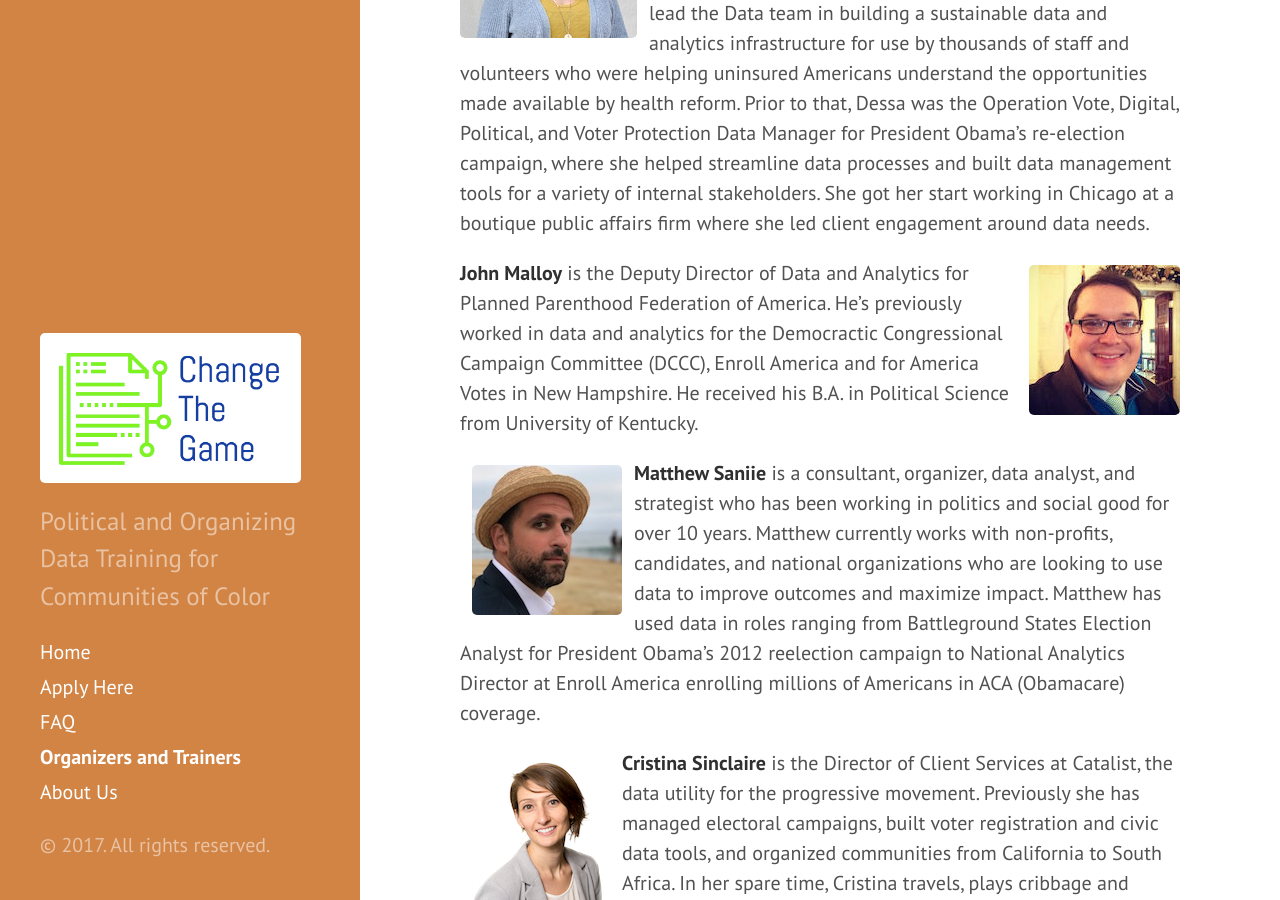
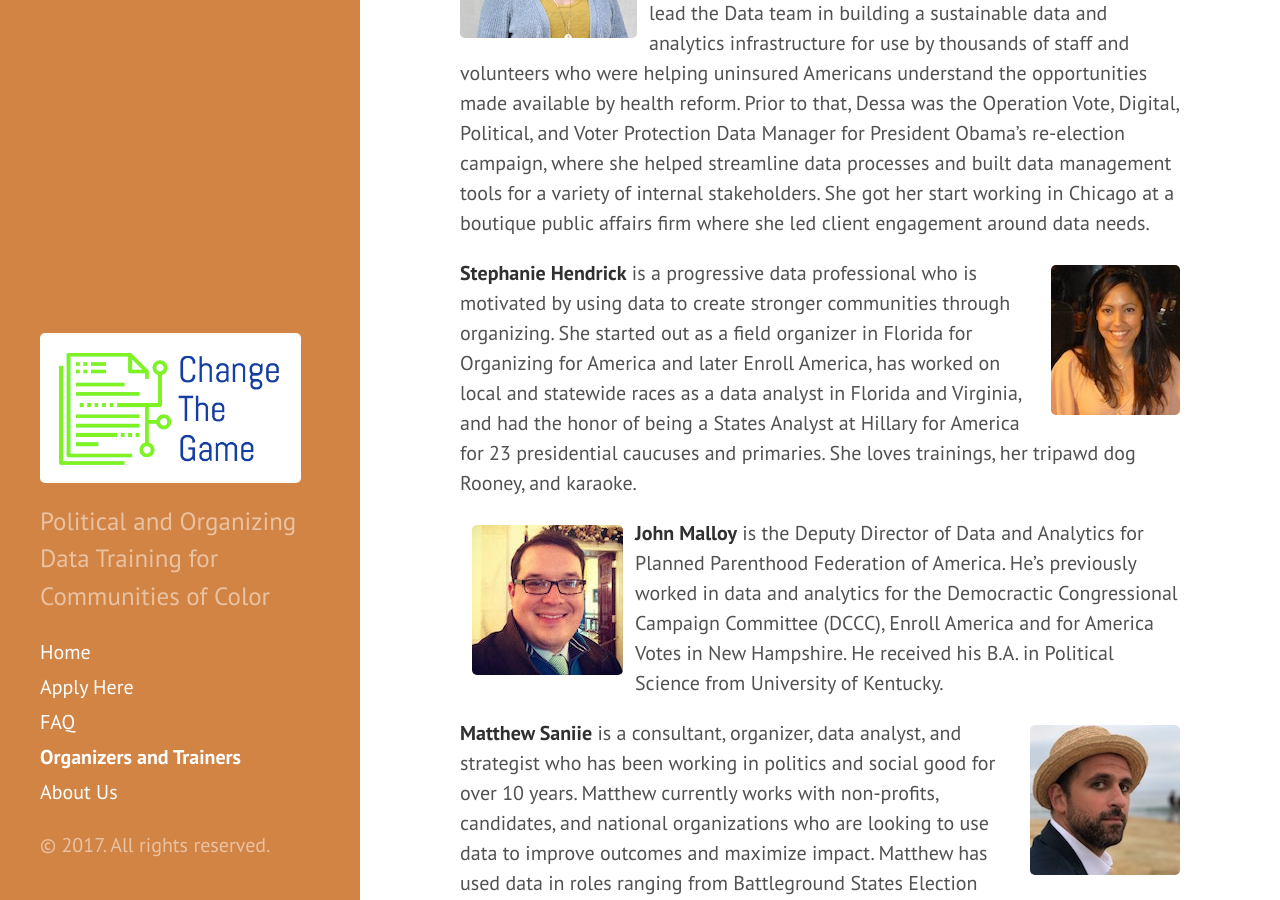
Before and after one commit to anniejw6/changethegame_site, a Jekyll site: the page built from trainers.md, in a window 1280 px wide and 900 px high, scrolled down 2887 px. Built offline with Jekyll 4.4.1, drawn with Linux system fonts in a browser that asks for light colours.

Commit message:
Update trainers.md

```diff
--- a/trainers.md
+++ b/trainers.md
@@ -38,10 +38,13 @@ Vice President for MomsRising.org, **Monifa Bandele** has more than 15 years of
 ![Dessa Gypalo]({{ site.url }}/public/Dessa.jpg){:style="float: left;margin-right: 12px;margin-top: 10px;"}
 **Dessa Gypalo** is the Director of Data Services at NGP VAN. She, and her team, support a variety of client data needs, including onboarding and data hygiene tasks. Previously, she was the National Data Manager for Enroll America. In that role, she lead the Data team in building a sustainable data and analytics infrastructure for use by thousands of staff and volunteers who were helping uninsured Americans understand the opportunities made available by health reform. Prior to that, Dessa was the Operation Vote, Digital, Political, and Voter Protection Data Manager for President Obama’s re-election campaign, where she helped streamline data processes and built data management tools for a variety of internal stakeholders. She got her start working in Chicago at a boutique public affairs firm where she led client engagement around data needs.
 
-![John Malloy]({{ site.url }}/public/john2.jpg){:style="float: right;margin-left: 12px;margin-top: 7px;"}
+![Stephanie Hendrick]({{ site.url }}/public/stephanie.jpg){:style="float: right;margin-left: 12px;margin-top: 7px;"}
+**Stephanie Hendrick** is a progressive data professional who is motivated by using data to create stronger communities through organizing. She started out as a field organizer in Florida for Organizing for America and later Enroll America, has worked on local and statewide races as a data analyst in Florida and Virginia, and had the honor of being a States Analyst at Hillary for America for 23 presidential caucuses and primaries. She loves trainings, her tripawd dog Rooney, and karaoke.
+
+![John Malloy]({{ site.url }}/public/john2.jpg){:style="float: left;margin-left: 12px;margin-right: 12px; margin-top: 7px;"}
 **John Malloy** is the Deputy Director of Data and Analytics for Planned Parenthood Federation of America. He's previously worked in data and analytics for the Democractic Congressional Campaign Committee (DCCC), Enroll America and for America Votes in New Hampshire. He received his B.A. in Political Science from University of Kentucky.
 
-![Matthew Saniie]({{ site.url }}/public/Saniie2.jpg){:style="float: left;margin-left: 12px;margin-right: 12px; margin-top: 7px;"}
+![Matthew Saniie]({{ site.url }}/public/Saniie2.jpg){:style="float: right;margin-left: 12px;margin-top: 7px;"}
 **Matthew Saniie** is a consultant, organizer, data analyst, and strategist who has been working in politics and social good for over 10 years. Matthew currently works with non-profits, candidates, and national organizations who are looking to use data to improve outcomes and maximize impact. Matthew has used data in roles ranging from Battleground States Election Analyst for President Obama's 2012 reelection campaign to National Analytics Director at Enroll America enrolling millions of Americans in ACA (Obamacare) coverage.
 
 ![Cristina Sinclaire]({{ site.url }}/public/Cristina.png){:style="float: left;margin-left: 12px;margin-top: 7px;"}
```
